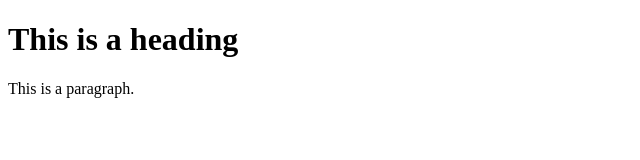
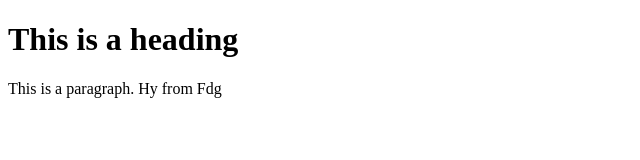
Before and after one commit to prithvirajsharma111/Prithvi, a plain HTML site: page index.html in a window 1280 px wide. Shown: the whole page, without its empty margins (0-640 px from the left). Drawn offline with Linux system fonts and the light colour scheme.

Commit message:
Update index.html

```diff
--- a/index.html
+++ b/index.html
@@ -4,7 +4,8 @@
 <body>
 
 <h1>This is a heading</h1>
-<p>This is a paragraph.</p>
+<p>This is a paragraph. Hy from Fdg</p>
 
 </body>
+
 </html>
```
